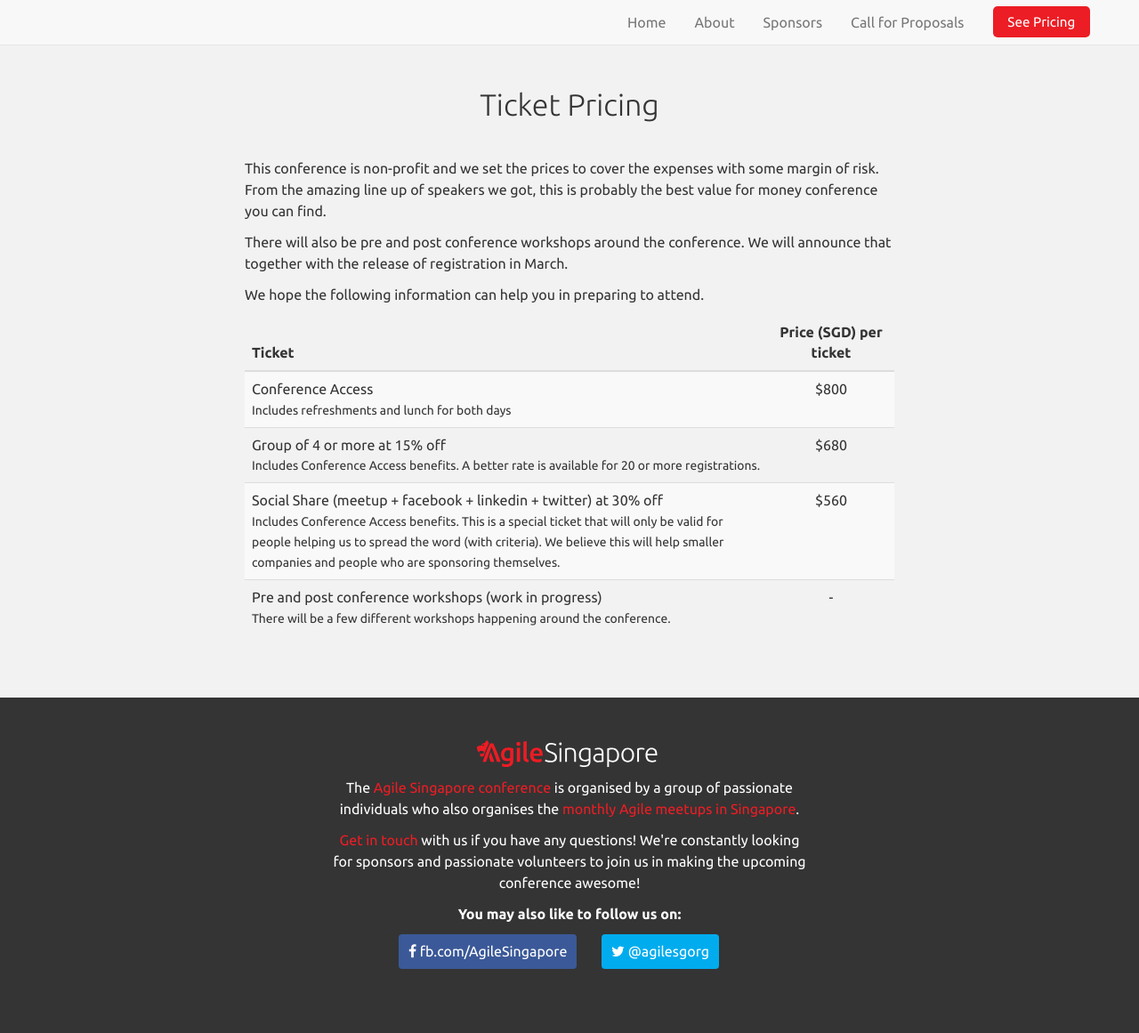
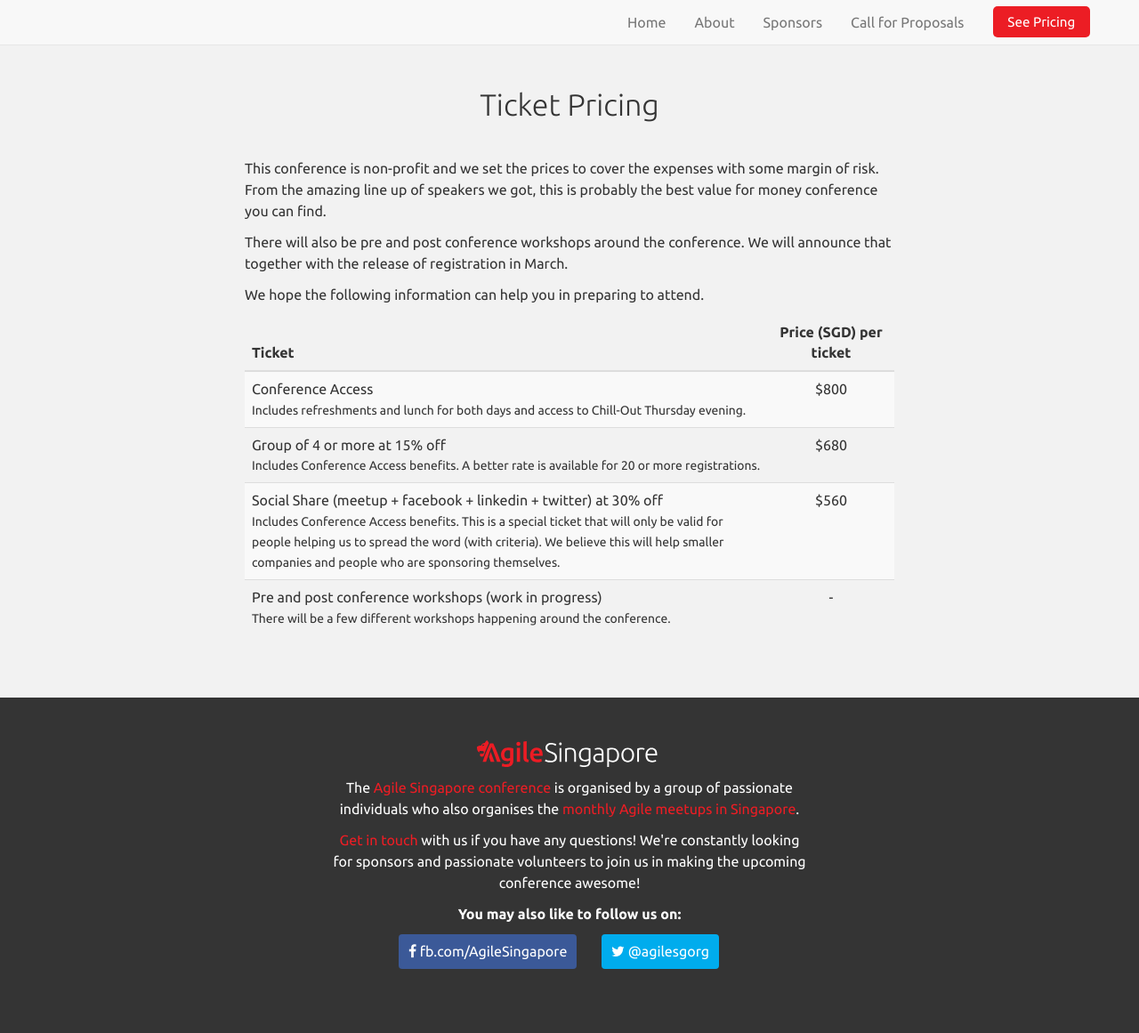
Before and after one commit to agilesingapore/2016, a Jekyll site: the page built from pricing.html, in a window 1280 px wide. Shown: the whole page at 89% size. Built offline with Jekyll 4.4.1, drawn with Linux system fonts in a browser that asks for light colours; nearby versions of some CDN libraries; comment, search, counter and statistics services are not loaded.

Commit message:
More info to conference access

```diff
--- a/pricing.html
+++ b/pricing.html
@@ -22,7 +22,7 @@
           <tr>
             <td>
               Conference Access<br/>
-              <small>Includes refreshments and lunch for both days</small>
+              <small>Includes refreshments and lunch for both days and access to Chill-Out Thursday evening.</small>
             </td>
             <td>$800</td>
           </tr>
```
